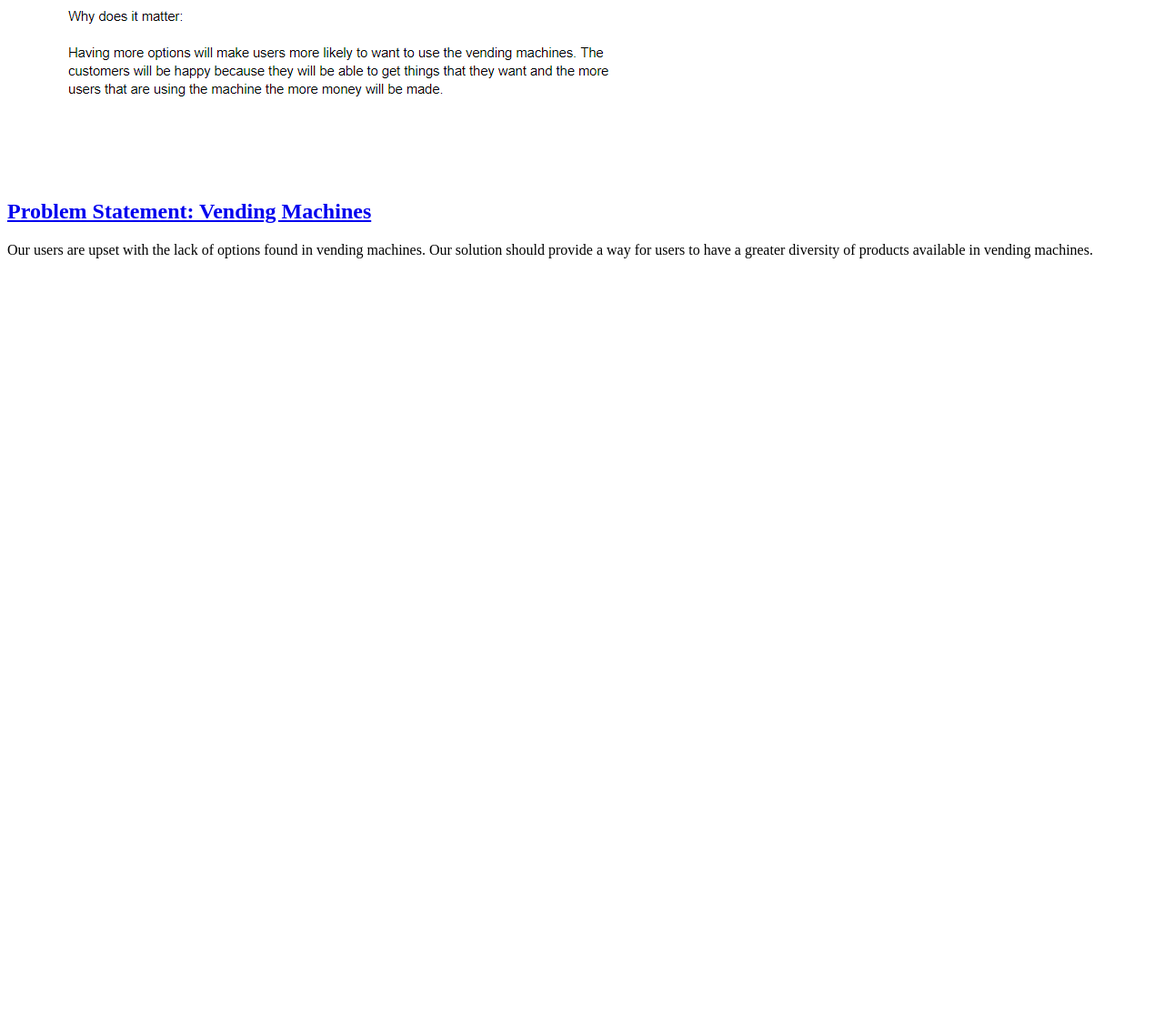
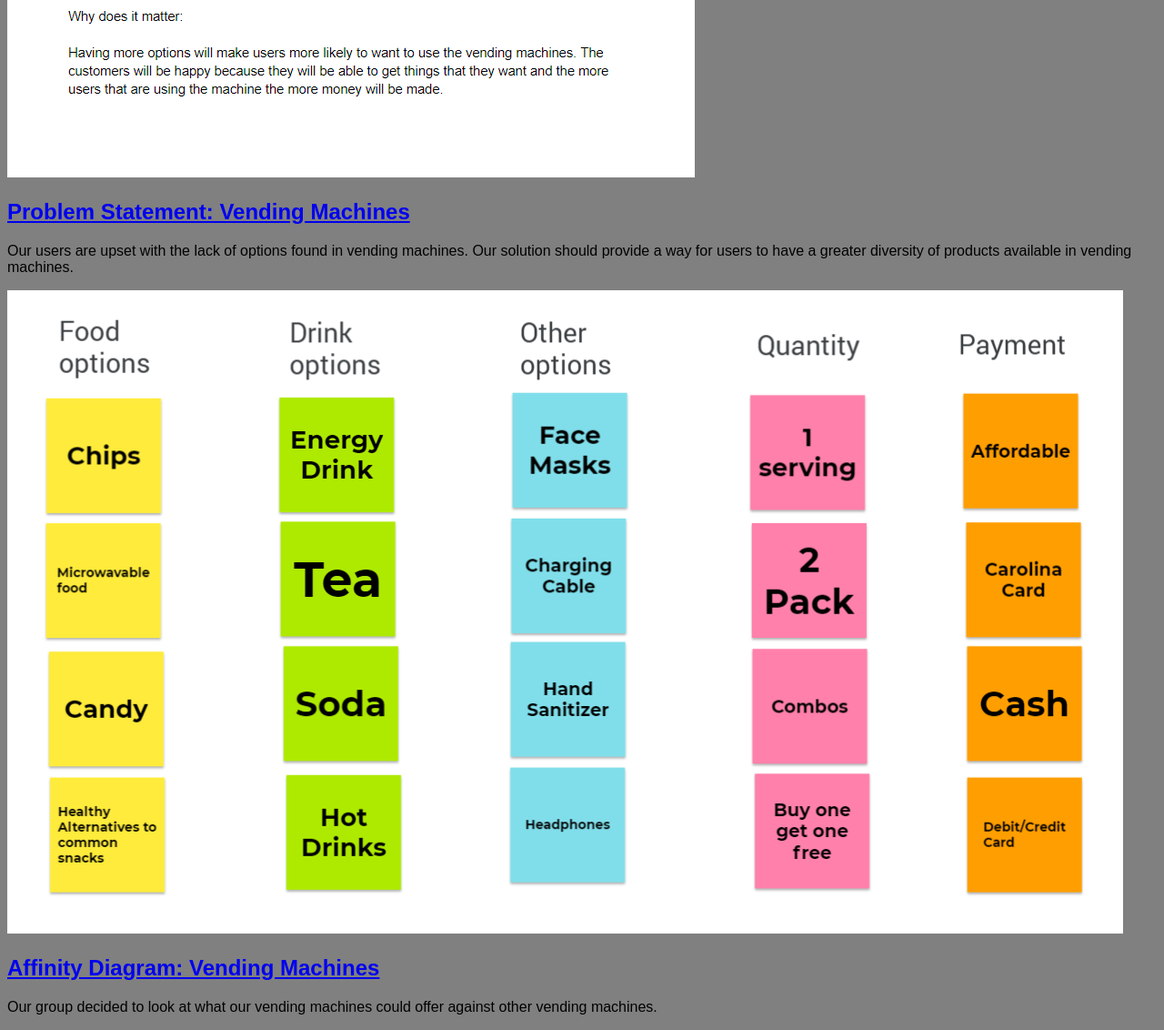
Before and after one commit to Baker-0502/Baker-0502.github.io, a plain HTML site: page index.html in a window 1280 px wide. Shown: the part 519-1651 px from the top of the page at 91% size. Before the commit the page ends 819 px from the top, so only its background shows below. Drawn offline with Linux system fonts and the light colour scheme.

Commit message:
Add files via upload

```diff
--- a/index.html
+++ b/index.html
@@ -4,12 +4,14 @@
 		<meta http-equiv="Content-Type" content="text/html; charset=UTF-8">
 		<title>Welcome to the page!</title>
 		<style type="text/css"></style>
+		<link rel="stylesheet" href="styles.css">
 	</head>
 
 
 	<body>
 		<h1>Daniel Baker's CSCE 190 Page</h1>
 
+		<!-- Problem Statement Assignment -->
 		<section class="assignment">
 			<a href="files/problem-statement.pdf"><img src="images/problem-statement.PNG"></a>
 			<section class="ass-details">
@@ -18,5 +20,15 @@
 
 			</section>
 		</section>
+
+		<!-- Affinity Diagram Assignment -->
+		<section class="assignment">
+			<a href="files/affinity-diagram.pdf"><img src="images/affinity-diagram.PNG"></a>
+			<section class="ass-details">
+				<a href="files/affinity-diagram.pdf"><h2>Affinity Diagram: Vending Machines</h2></a>
+				<p>Our group decided to look at what our vending machines could offer against other vending machines.</p>
+
+			</section>
+		</section>
 	</body>
 </html>
--- /dev/null
+++ b/styles.css
@@ -0,0 +1,9 @@
+body {
+	background: grey;
+	font-family: Arial;
+}
+
+h1 {
+	color: brown;
+	text-align: center;
+}
```
Also changed, not shown: images/affinity-diagram.PNG (added), 1 other file.
